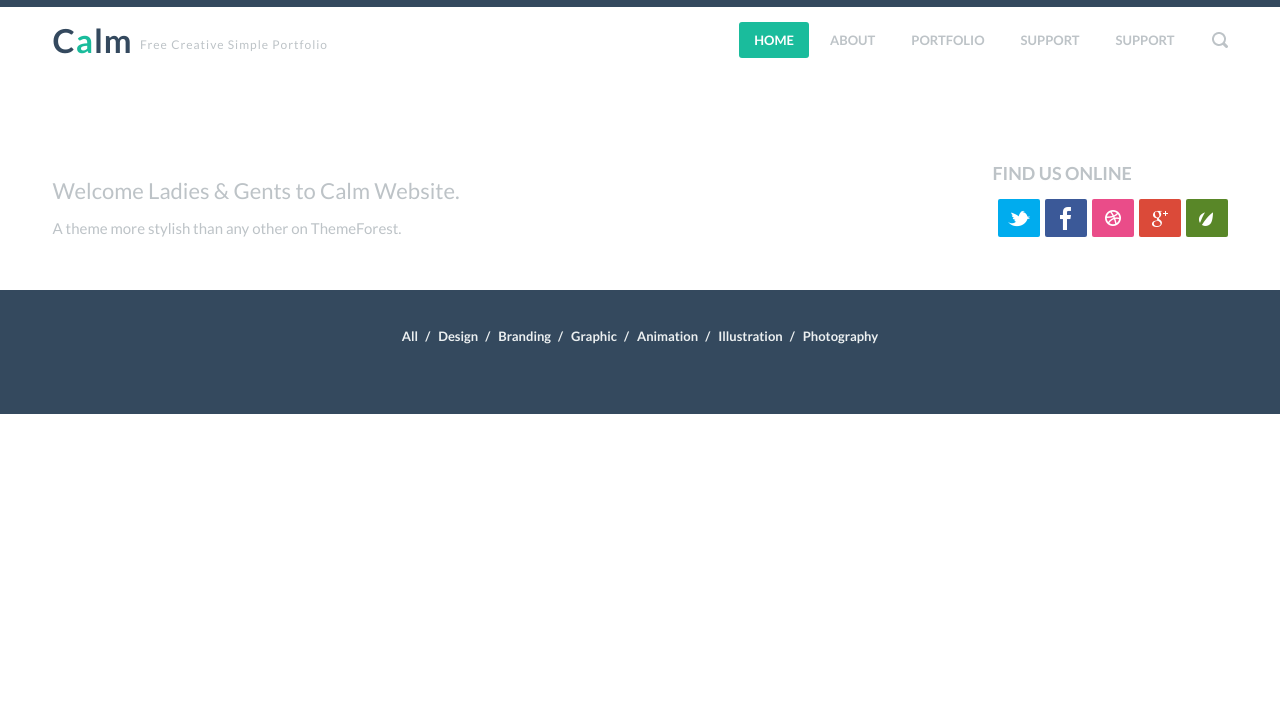
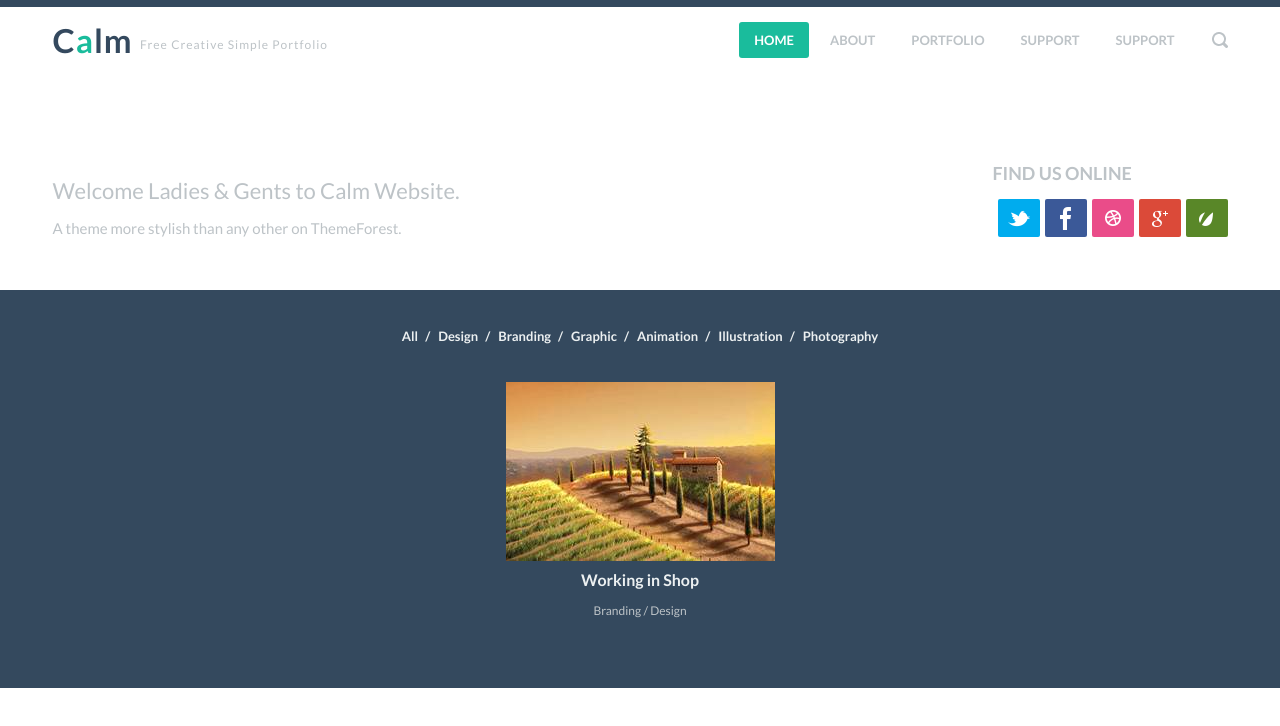
Before and after one commit to alexweb230/app-blog, an Angular app: page /main in a window 1280 px wide. Shown: the top 726 px of the page. Built offline with nearby package versions, Linux system fonts and the light colour scheme.

Commit message:
article-list

```diff
--- a/src/app/main/article-list/article-list.component.html
+++ b/src/app/main/article-list/article-list.component.html
@@ -1,4 +1,3 @@
-
 <main>
     <ul class="tabs-filter content">
         <li>
@@ -23,4 +22,13 @@
             <a href="#">Photography</a>
         </li>
     </ul>
+    <div class="article-grid content">
+       <figure class="article-grid-item">
+           <img src="../../assets/img/jpg/1.jpg" alt="">
+           <figcaption class="caption">
+               <h3>Working in Shop</h3>
+               <small>Branding / Design </small>
+           </figcaption>
+       </figure>
+    </div>
 </main>
--- a/src/app/main/article-list/article-list.component.scss
+++ b/src/app/main/article-list/article-list.component.scss
@@ -1,7 +1,6 @@
 main{
   background: #34495e;
   padding: 38px 0 70px 0;
-
   .tabs-filter{
     display: flex;
     justify-content: center;
@@ -17,4 +16,20 @@ main{
       }
     }
   }
+  .article-grid{
+    padding-top: 38px;
+    &-item{
+      text-align: center;
+      h3{
+        color: #ecf0f1;
+        font-size: 16px;
+        margin-top: 6px;
+        margin-bottom: 10px;
+      }
+      small{
+        color: #bdc3c7;
+        font-size: 12px;
+      }
+    }
+  }
 }
--- /dev/null
+++ b/src/app/main/models/articlelist.ts
@@ -0,0 +1,2 @@
+export class Articlelist {
+}
--- a/src/styles.scss
+++ b/src/styles.scss
@@ -33,3 +33,7 @@ button{
   cursor: pointer;
   outline: none;
 }
+
+figure{
+  margin: 0;
+}
```
Also changed, not shown: src/app/main/services/article.service.ts (added, +9 -0 lines). Lines whose indentation alone changed are shown as unchanged.
